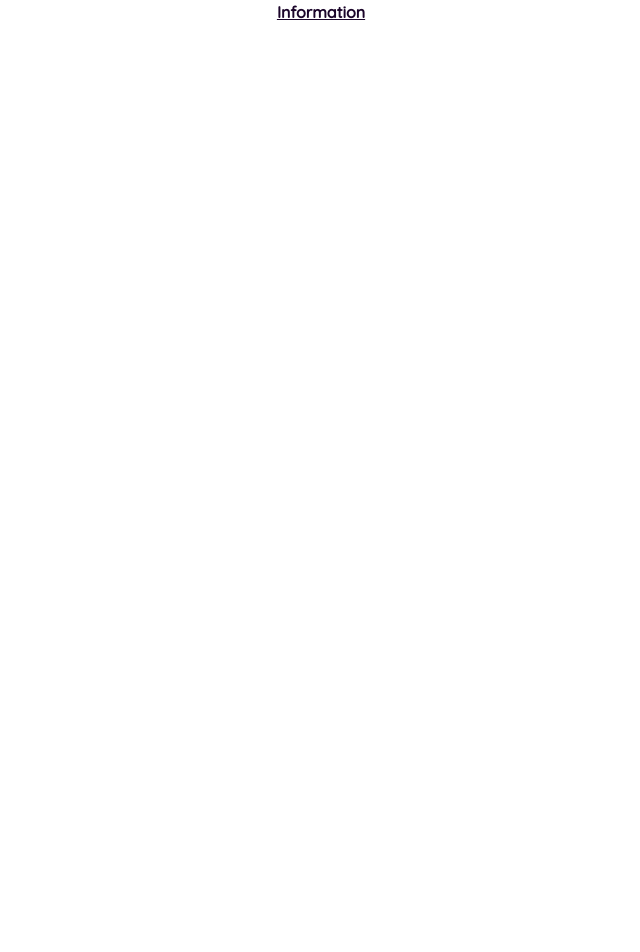
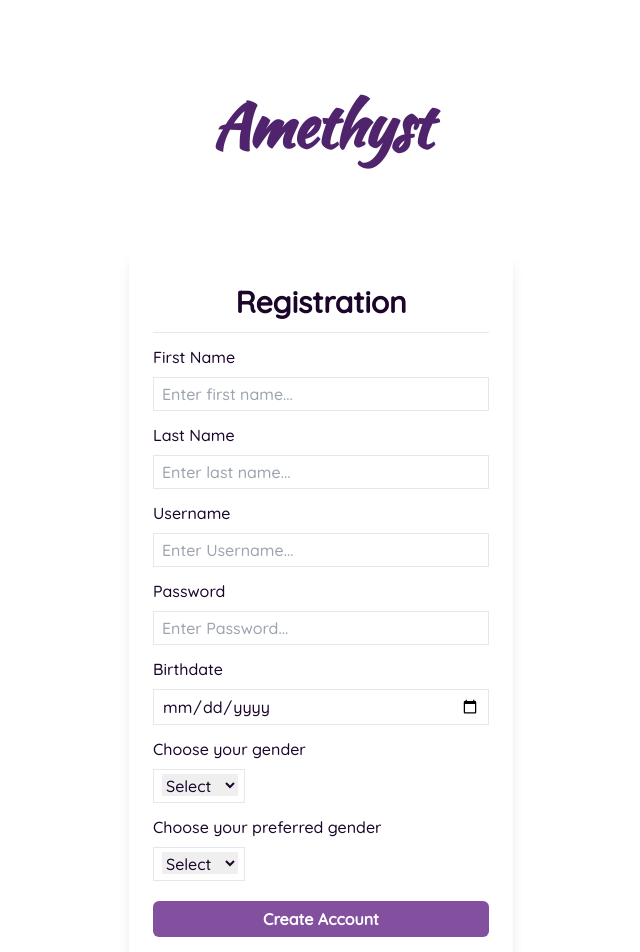
Before and after one commit to mathletedev/amethyst, a SvelteKit app in the folder web/: page /register in a window 1280 px wide. Shown: the top 952 px of the page, without its empty margins (319-959 px from the left). Before the commit the page ends 800 px from the top, so only its background shows below. Built offline with nearby package versions, Linux system fonts and the light colour scheme.

Commit message:
Update +page.svelte

```diff
--- a/web/src/routes/register/+page.svelte
+++ b/web/src/routes/register/+page.svelte
@@ -1,10 +1,124 @@
 <script lang="ts">
+	import { trpc } from "$lib/trpc";
+
+	let username = "";
+	let password = "";
+	let firstName = "";
+	let lastName = "";
+	let birthdate = Date.now();
+	let gender = "";
+	let targetGender = "";
+	let interests: string[] = [];
+
+	const register = async () => {
+		try {
+			await trpc.user.logIn.query({ username, password });
+			window.location.assign("/dashboard");
+		} catch (err) {
+			alert("Invalid credentials");
+		}
+	};
 </script>
 
-<div id="body">
-	<title> Amethyst - Registration </title>
+<title>Amethyst • Registration</title>
 
-	<div class="flex font-bold underline justify-center h-full bg-grey">
-		Information
-	</div>
+<h1
+	class="mt-24 text-4xl font-extrabold leading-none tracking-tight md:text-5xl lg:text-6xl text-center font-display text-amethyst-300"
+>
+	Amethyst
+</h1>
+
+<div class="mt-24 mb-20 flex justify-center">
+	<form class="w-96 p-6 shadow-lg rounded-md py-8" on:submit={register}>
+		<h1 class="text-3xl block text-center font-semibold">Registration</h1>
+		<hr class="mt-3" />
+		<div class="mt-3">
+			<label for="first-name" class="block text-base mb-2">First Name</label>
+			<input
+				type="text"
+				id="first-name"
+				class="border w-full text-base px-2 py-1 focus:outline-none focus:ring-0 focus:border-gray-600"
+				placeholder="Enter first name..."
+				bind:value={firstName}
+			/>
+		</div>
+		<div class="mt-3">
+			<label for="last-name" class="block text-base mb-2">Last Name</label>
+			<input
+				type="text"
+				id="last-name"
+				class="border w-full text-base px-2 py-1 focus:outline-none focus:ring-0 focus:border-gray-600"
+				placeholder="Enter last name..."
+				bind:value={lastName}
+			/>
+		</div>
+		<div class="mt-3">
+			<label for="username" class="block text-base mb-2">Username</label>
+			<input
+				type="text"
+				id="username"
+				class="border w-full text-base px-2 py-1 focus:outline-none focus:ring-0 focus:border-gray-600"
+				placeholder="Enter Username..."
+				bind:value={username}
+			/>
+		</div>
+		<div class="mt-3">
+			<label for="password" class="block text-base mb-2">Password</label>
+			<input
+				type="password"
+				id="password"
+				class="border w-full text-base px-2 py-1 focus:outline-none focus:ring-0 focus:border-gray-600"
+				placeholder="Enter Password..."
+				bind:value={password}
+			/>
+		</div>
+		<div class="mt-3">
+			<label for="birthdate" class="block text-base mb-2">Birthdate</label>
+			<input
+				class="border w-full text-base px-2 py-1 focus:outline-none focus:ring-0 focus:border-gray-600"
+				type="date"
+				id="birthdate"
+				min="1900-01-01"
+				max={Date.now()}
+				bind:value={birthdate}
+			/>
+		</div>
+		<div class="mt-3">
+			<label for="gender" class="block text-base mb-2">Choose your gender</label
+			>
+			<div
+				class="border w-[27.5%] text-base px-2 py-1 focus:outline-none focus:ring-0 focus:border-gray-600"
+			>
+				<select name="gender" id="gender">
+					<option value="M">Male</option>
+					<option value="F">Female</option>
+					<option value="O">Other</option>
+					<option value="S" selected>Select</option>
+				</select>
+			</div>
+		</div>
+		<div class="mt-3">
+			<label for="targetGender" class="block text-base mb-2"
+				>Choose your preferred gender</label
+			>
+			<div
+				class="border w-[27.5%] text-base px-2 py-1 focus:outline-none focus:ring-0 focus:border-gray-600"
+			>
+				<select name="targetGender" id="targetGender">
+					<option value="M">Male</option>
+					<option value="F">Female</option>
+					<option value="O">Other</option>
+					<option value="S" selected>Select</option>
+				</select>
+			</div>
+		</div>
+
+		<div class="mt-5">
+			<button
+				type="submit"
+				class="bg-amethyst-200 text-white py-1.5 w-full rounded-md hover:bg-amethyst-100 font-semibold transition-colors"
+				><i class="fa-solid fa-right-to-bracket"></i>Create Account</button
+			>
+		</div>
+	</form>
 </div>
```
